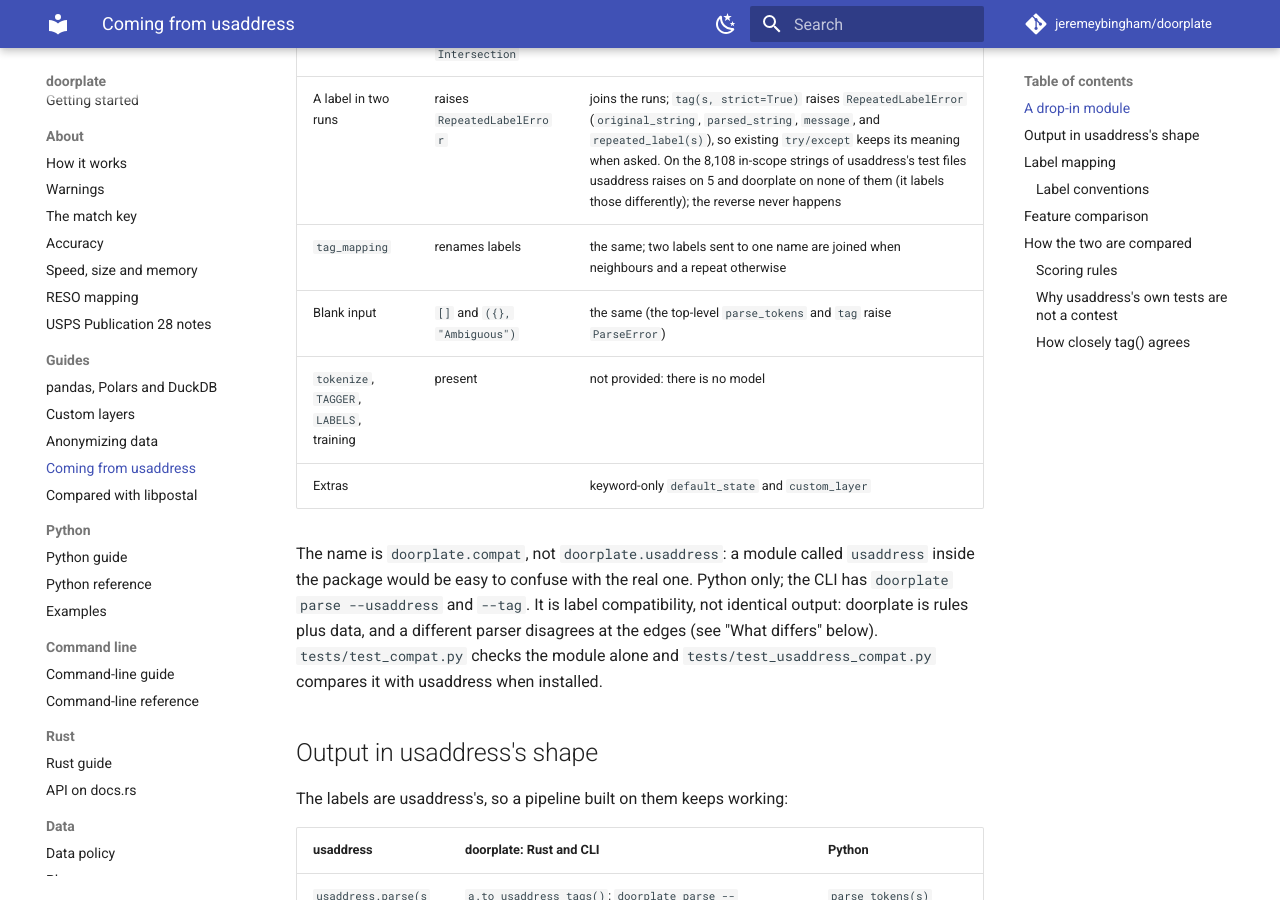
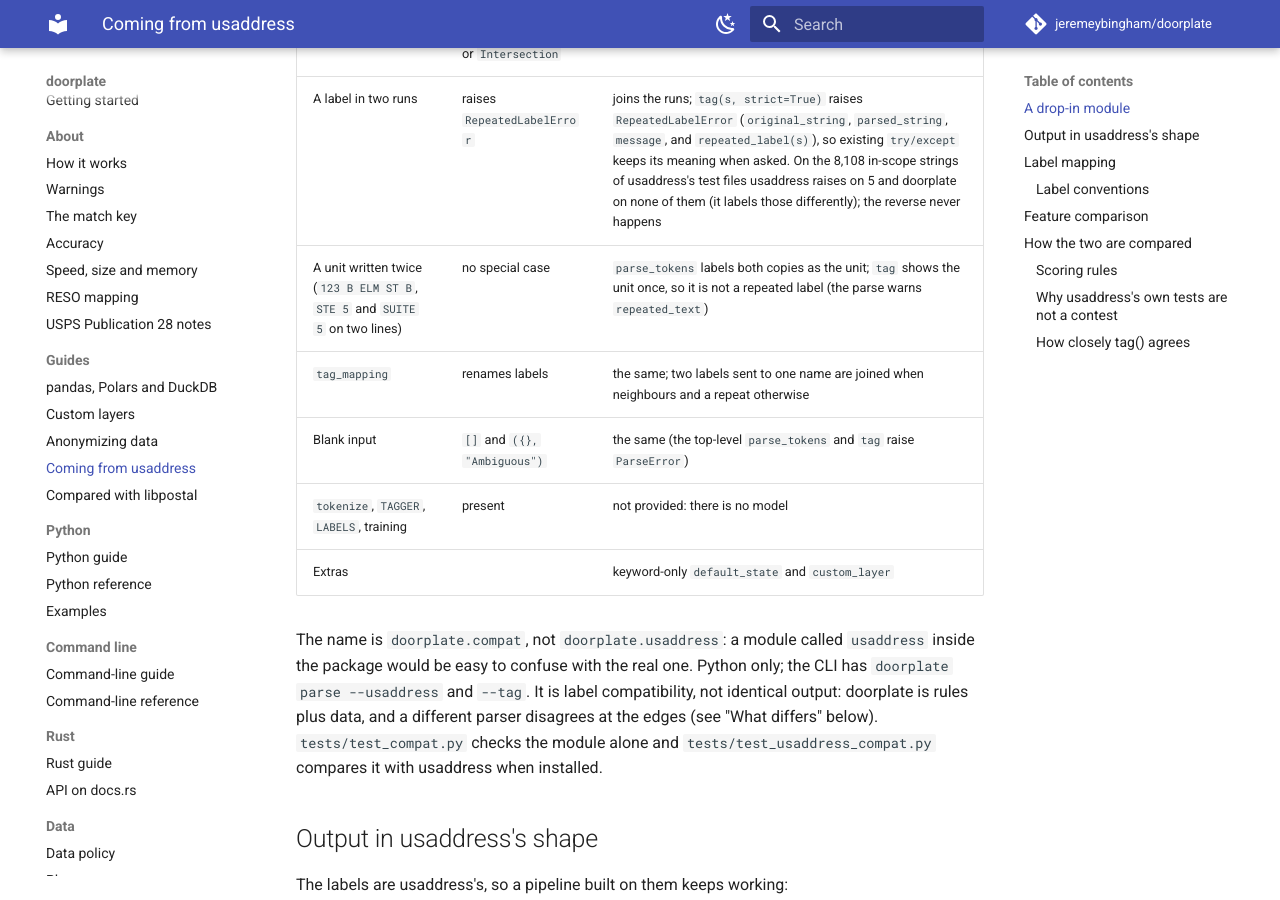
Before and after one commit to jeremeybingham/doorplate, an MkDocs documentation site: the page built from docs/usaddress-compat.md, in a window 1280 px wide and 900 px high, scrolled down 761 px. Built offline with MkDocs 1.6.1 and Material for MkDocs 9.7.7, drawn with Linux system fonts in a browser that asks for light colours; comment, search, counter and statistics services are not loaded.

Commit message:
Changelog and usaddress-compat row for #652
Co-Authored-By: Claude Opus 5.5 <noreply@anthropic.com>

```diff
--- a/docs/usaddress-compat.md
+++ b/docs/usaddress-compat.md
@@ -25,6 +25,7 @@ those runs with the one import changed ([`examples/usaddress_migration.py`](../e
 | `parse(s)` | a label for every token | `parse_tokens`: a token the parser did not place has the label `None` (code that indexes a dict by label or calls a string method on it needs a guard) |
 | `tag(s)` | `OrderedDict` and `Street Address`, `PO Box`, `Ambiguous` or `Intersection` | the same shape; never `Intersection` (intersections are not modeled: the second street goes to `unparsed`, and `doorplate.parse` raises `intersection_detected`) |
 | A label in two runs | raises `RepeatedLabelError` | joins the runs; `tag(s, strict=True)` raises `RepeatedLabelError` (`original_string`, `parsed_string`, `message`, and `repeated_label(s)`), so existing `try/except` keeps its meaning when asked. On the 8,108 in-scope strings of usaddress's test files usaddress raises on 5 and doorplate on none of them (it labels those differently); the reverse never happens |
+| A unit written twice (`123 B ELM ST B`, `STE 5` and `SUITE 5` on two lines) | no special case | `parse_tokens` labels both copies as the unit; `tag` shows the unit once, so it is not a repeated label (the parse warns `repeated_text`) |
 | `tag_mapping` | renames labels | the same; two labels sent to one name are joined when neighbours and a repeat otherwise |
 | Blank input | `[]` and `({}, "Ambiguous")` | the same (the top-level `parse_tokens` and `tag` raise `ParseError`) |
 | `tokenize`, `TAGGER`, `LABELS`, training | present | not provided: there is no model |
```
Also changed, not shown: CHANGELOG.md (+4 -0 lines).
